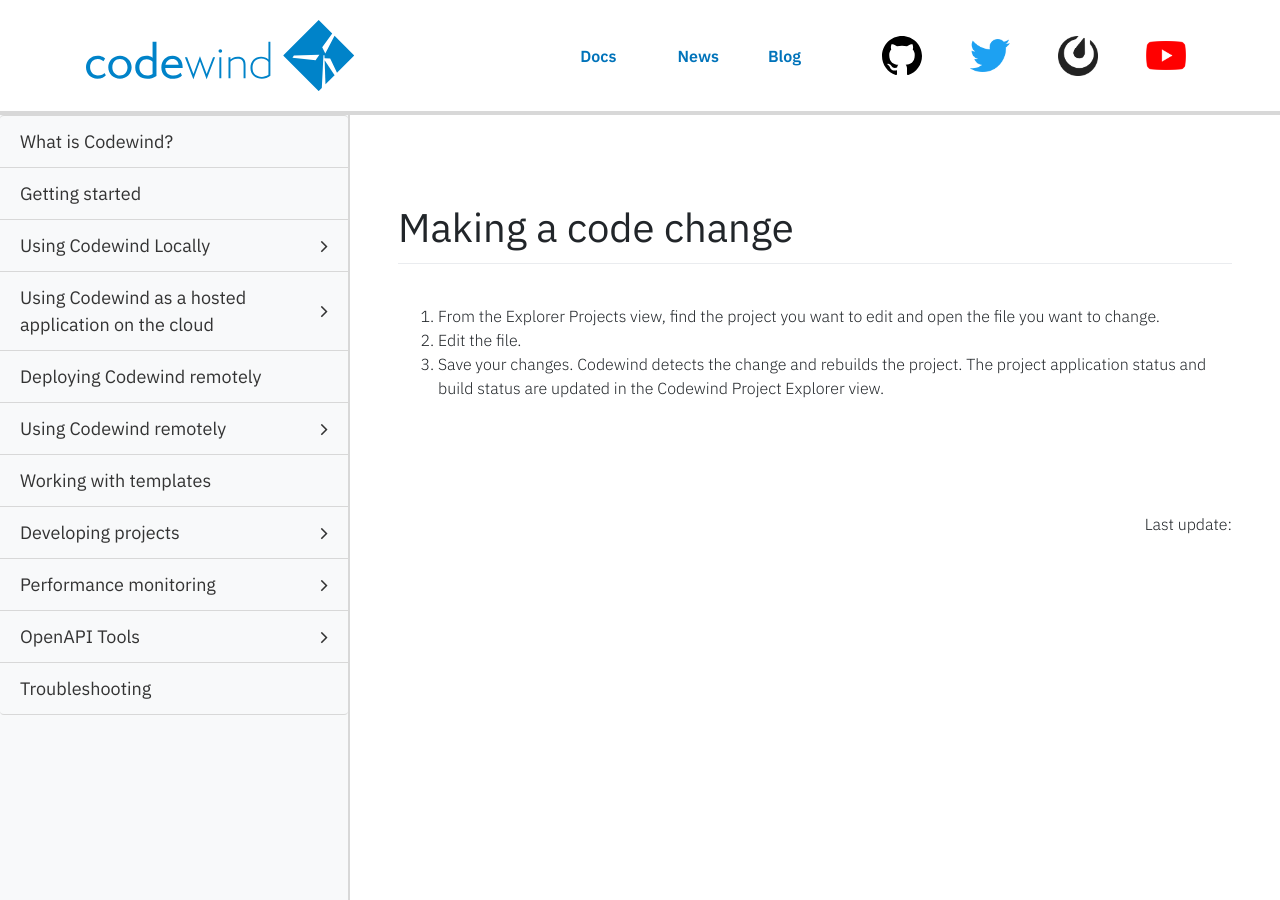
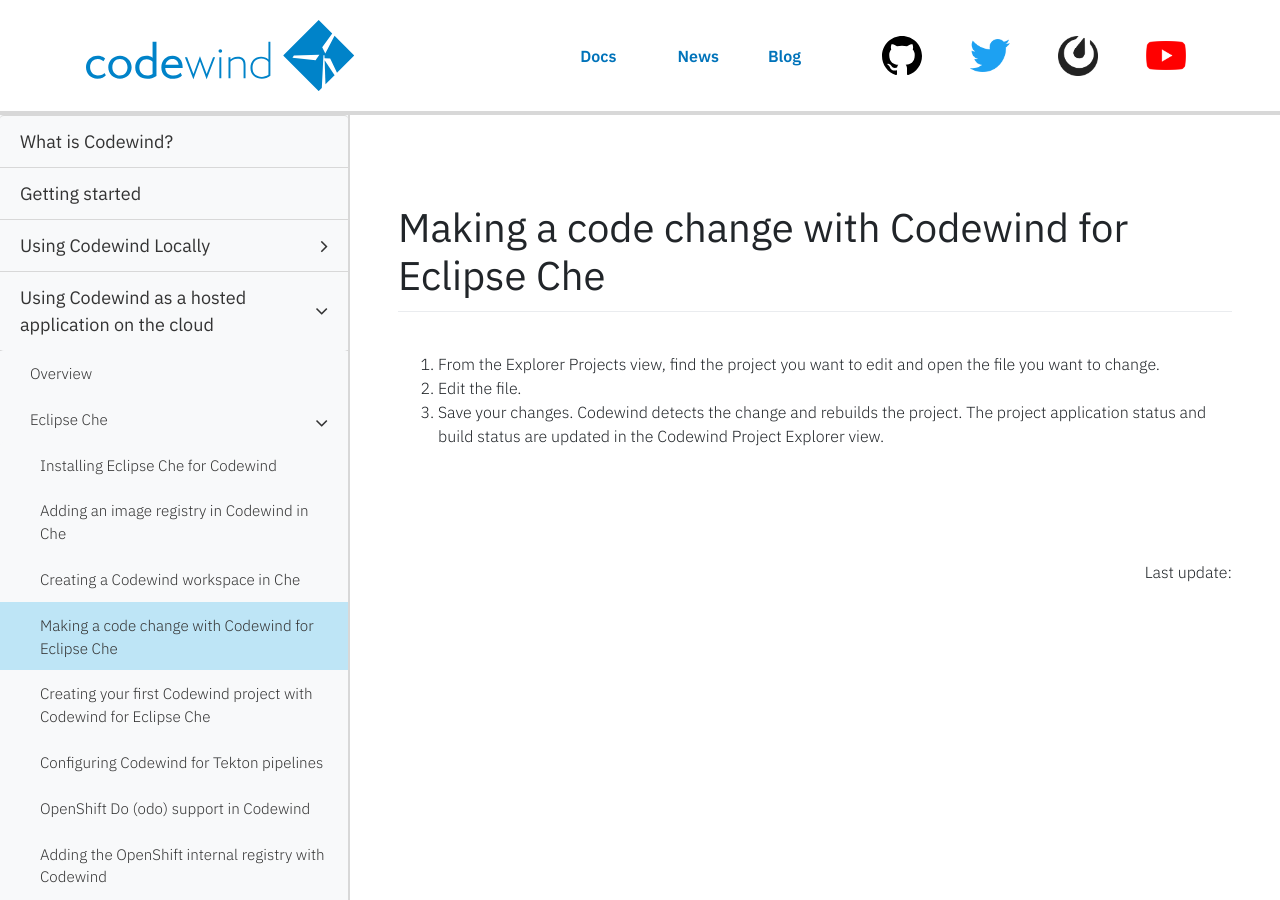
Before and after one commit to eclipse-archived/codewind-docs, a Jekyll site: the page built from docs/_documentations/che-codechange.md, in a window 1280 px wide and 900 px high. Built offline with Jekyll 4.4.1, drawn with Linux system fonts in a browser that asks for light colours; nearby versions of some CDN libraries; comment, search, counter and statistics services are not loaded; some of the changed text lies outside the part shown.

Commit message:
Adding che-codechange file to TOC
Signed-off-by: Sarah Ishida <sishida@us.ibm.com>

```diff
--- a/docs/_data/docstoc.yml
+++ b/docs/_data/docstoc.yml
@@ -45,6 +45,8 @@
         url: che-setupregistries.html
       - title: 'Creating a Codewind workspace in Che'
         url: che-createcodewindworkspace.html
+      - title: Making a code change with Codewind for Eclipse Che
+        url: che-codechange.html
       - title: 'Creating your first Codewind project with Codewind for Eclipse Che'
         url: che-createfirstproject.html
       - title: 'Configuring Codewind for Tekton pipelines'
--- a/docs/_documentations/che-codechange.md
+++ b/docs/_documentations/che-codechange.md
@@ -8,7 +8,7 @@ permalink: che-codechange
 type: document
 ---
 
-# Making a code change
+# Making a code change with Codewind for Eclipse Che
 1. From the Explorer Projects view, find the project you want to edit and open the file you want to change.
 2. Edit the file.
 3. Save your changes. Codewind detects the change and rebuilds the project. The project application status and build status are updated in the Codewind Project Explorer view.
```
